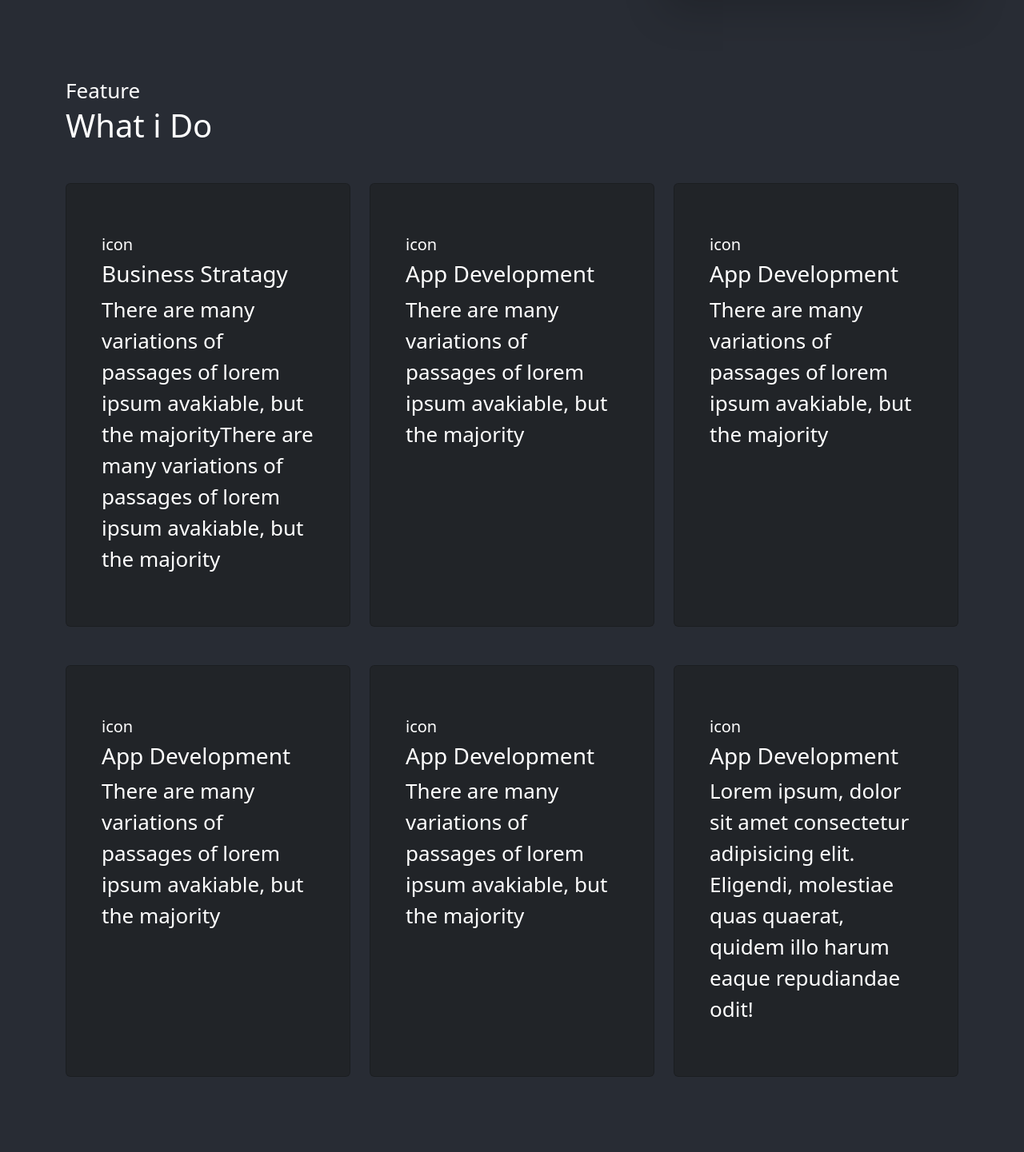
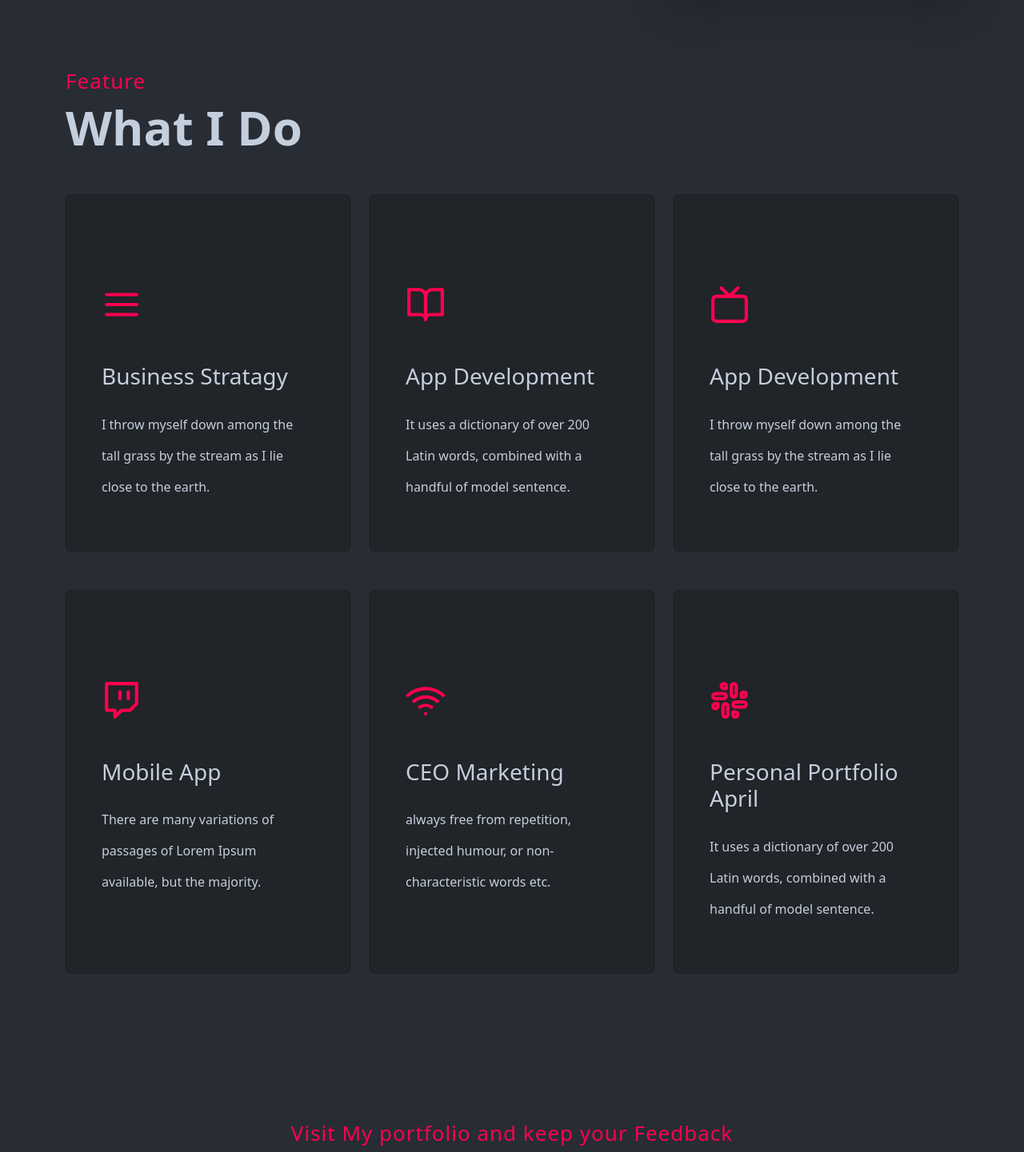
Before and after one commit to AbhishekTyagiOfficial/Portfolio, a React (Create React App) app: page /bsc in a window 1280 px wide. Shown: the part 589-2030 px from the top of the page at 80% size. Built offline with nearby package versions, Linux system fonts and the light colour scheme.

Commit message:
add icon in what_i_do section

```diff
--- a/package.json
+++ b/package.json
@@ -15,6 +15,7 @@
     "react": "^18.2.0",
     "react-bootstrap": "^2.7.4",
     "react-dom": "^18.2.0",
+    "react-icons": "^4.10.1",
     "react-router-dom": "^6.11.1",
     "react-scripts": "5.0.1",
     "react-simple-typewriter": "^5.0.1",
--- a/src/App.css
+++ b/src/App.css
@@ -1,3 +1,7 @@
+:root {
+  --color-lightn: #c4cfde;
+}
+
 .App {
   text-align: center;
 }
@@ -160,3 +164,53 @@ element.style {
 #what_do .card:hover .icon {
   transform: scale(1.1);
 }
+.we_do_text_heading {
+  font-weight: 500;
+  font-size: 24px;
+  line-height: 32px;
+  margin-bottom: 20px;
+  color: #c4cfde;
+}
+
+.we_do_description {
+  font-size: 16px;
+  line-height: 28px;
+  color: #c4cfde;
+  transition: 0.4s;
+}
+.we_do_content
+  .card
+  .card-body
+  .container-fluid
+  .we_do_text
+  .we_do_description:hover {
+  color: red;
+  transition: 0.4s;
+}
+
+.what_do_feature {
+  color: #ff014f;
+  letter-spacing: 1px;
+  display: block;
+  line-height: 14px;
+  margin-bottom: 10px;
+}
+
+.what_do_heading {
+  font-size: 60px;
+  font-weight: 700;
+  line-height: 1.2;
+  color: var(--color-lightn);
+  margin-top: 15px;
+  margin-bottom: 0;
+}
+.icon svg {
+  color: #ff014f;
+}
+.what_do_portfolio {
+  color: #ff014f;
+  letter-spacing: 1px;
+  display: block;
+  line-height: 14px;
+  margin-bottom: 10px;
+}
--- a/src/SocialFollow.js
+++ b/src/SocialFollow.js
@@ -2,6 +2,7 @@ import React from "react";
 import "./App.css";
 
 import { FontAwesomeIcon } from "@fortawesome/react-fontawesome";
+import { FaBeer } from "react-icons/fa";
 import {
   faYoutube,
   faFacebook,
--- a/src/components/Home.js
+++ b/src/components/Home.js
@@ -91,8 +91,8 @@ export default function Home() {
       <div className="container my-5">
         <section id="what_do">
           <div className="what_do_title text-start">
-            <span>Feature</span>
-            <h1 className="what_do_heading ">What i Do</h1>
+            <span className="what_do_feature">Feature</span>
+            <h1 className="what_do_heading ">What I Do</h1>
           </div>
           <div className="row my-5">
             <div className="col-md-4 col-sm-12 col-xs-12 ">
@@ -100,17 +100,32 @@ export default function Home() {
                 <div class="card" id="cards">
                   <div class="card-body my-5 mx-3">
                     <div className="container-fluid">
-                      <div className="icon">
-                        <h5>icon</h5>
+                      <div className="icon my-5">
+                        {/* <h5>icon</h5> */}
+                        <svg
+                          xmlns="http://www.w3.org/2000/svg"
+                          width="50"
+                          height="50"
+                          viewBox="0 0 24 24"
+                          fill="none"
+                          stroke="currentColor"
+                          stroke-width="2"
+                          stroke-linecap="round"
+                          stroke-linejoin="round"
+                          class="feather feather-menu"
+                        >
+                          <line x1="3" y1="12" x2="21" y2="12"></line>
+                          <line x1="3" y1="6" x2="21" y2="6"></line>
+                          <line x1="3" y1="18" x2="21" y2="18"></line>
+                        </svg>
                       </div>
                       <div className="we_do_text">
                         <div className="we_do_text_heading">
                           <h3>Business Stratagy</h3>
                         </div>
-                        <span>
-                          There are many variations of passages of lorem ipsum
-                          avakiable, but the majorityThere are many variations
-                          of passages of lorem ipsum avakiable, but the majority
+                        <span className="we_do_description">
+                          I throw myself down among the tall grass by the stream
+                          as I lie close to the earth.
                         </span>
                       </div>
                     </div>
@@ -123,16 +138,31 @@ export default function Home() {
                 <div class="card" id="cards">
                   <div class="card-body my-5 mx-3">
                     <div className="container-fluid">
-                      <div className="icon">
-                        <h5>icon</h5>
+                      <div className="icon my-5">
+                        {/* <h5>icon</h5> */}
+                        <svg
+                          xmlns="http://www.w3.org/2000/svg"
+                          width="50"
+                          height="50"
+                          viewBox="0 0 24 24"
+                          fill="none"
+                          stroke="currentColor"
+                          stroke-width="2"
+                          stroke-linecap="round"
+                          stroke-linejoin="round"
+                          class="feather feather-book-open"
+                        >
+                          <path d="M2 3h6a4 4 0 0 1 4 4v14a3 3 0 0 0-3-3H2z"></path>
+                          <path d="M22 3h-6a4 4 0 0 0-4 4v14a3 3 0 0 1 3-3h7z"></path>
+                        </svg>
                       </div>
                       <div className="we_do_text">
                         <div className="we_do_text_heading">
                           <h3>App Development</h3>
                         </div>
-                        <span>
-                          There are many variations of passages of lorem ipsum
-                          avakiable, but the majority
+                        <span className="we_do_description">
+                          It uses a dictionary of over 200 Latin words, combined
+                          with a handful of model sentence.
                         </span>
                       </div>
                     </div>
@@ -145,16 +175,37 @@ export default function Home() {
                 <div class="card" id="cards">
                   <div class="card-body my-5 mx-3">
                     <div className="container-fluid">
-                      <div className="icon">
-                        <h5>icon</h5>
+                      <div className="icon icon my-5">
+                        <svg
+                          xmlns="http://www.w3.org/2000/svg"
+                          width="50"
+                          height="50"
+                          viewBox="0 0 24 24"
+                          fill="none"
+                          stroke="currentColor"
+                          stroke-width="2"
+                          stroke-linecap="round"
+                          stroke-linejoin="round"
+                          class="feather feather-tv"
+                        >
+                          <rect
+                            x="2"
+                            y="7"
+                            width="20"
+                            height="15"
+                            rx="2"
+                            ry="2"
+                          ></rect>
+                          <polyline points="17 2 12 7 7 2"></polyline>
+                        </svg>
                       </div>
                       <div className="we_do_text">
                         <div className="we_do_text_heading">
                           <h3>App Development</h3>
                         </div>
-                        <span>
-                          There are many variations of passages of lorem ipsum
-                          avakiable, but the majority
+                        <span className="we_do_description">
+                          I throw myself down among the tall grass by the stream
+                          as I lie close to the earth.
                         </span>
                       </div>
                     </div>
@@ -169,16 +220,30 @@ export default function Home() {
                     <div class="card" id="cards">
                       <div class="card-body my-5 mx-3">
                         <div className="container-fluid">
-                          <div className="icon">
-                            <h5>icon</h5>
+                          <div className=" icon my-5">
+                            {/* <h5>icon</h5> */}
+                            <svg
+                              xmlns="http://www.w3.org/2000/svg"
+                              width="50"
+                              height="50"
+                              viewBox="0 0 24 24"
+                              fill="none"
+                              stroke="currentColor"
+                              stroke-width="2"
+                              stroke-linecap="round"
+                              stroke-linejoin="round"
+                              class="feather feather-twitch"
+                            >
+                              <path d="M21 2H3v16h5v4l4-4h5l4-4V2zm-10 9V7m5 4V7"></path>
+                            </svg>
                           </div>
                           <div className="we_do_text">
                             <div className="we_do_text_heading">
-                              <h3>App Development</h3>
+                              <h3>Mobile App</h3>
                             </div>
-                            <span>
-                              There are many variations of passages of lorem
-                              ipsum avakiable, but the majority
+                            <span className="we_do_description">
+                              There are many variations of passages of Lorem
+                              Ipsum available, but the majority.
                             </span>
                           </div>
                         </div>
@@ -191,16 +256,32 @@ export default function Home() {
                     <div class="card" id="cards">
                       <div class="card-body my-5 mx-3">
                         <div className="container-fluid">
-                          <div className="icon">
-                            <h5>icon</h5>
+                          <div className="icon my-5">
+                            <svg
+                              xmlns="http://www.w3.org/2000/svg"
+                              width="50"
+                              height="50"
+                              viewBox="0 0 24 24"
+                              fill="none"
+                              stroke="currentColor"
+                              stroke-width="2"
+                              stroke-linecap="round"
+                              stroke-linejoin="round"
+                              class="feather feather-wifi"
+                            >
+                              <path d="M5 12.55a11 11 0 0 1 14.08 0"></path>
+                              <path d="M1.42 9a16 16 0 0 1 21.16 0"></path>
+                              <path d="M8.53 16.11a6 6 0 0 1 6.95 0"></path>
+                              <line x1="12" y1="20" x2="12.01" y2="20"></line>
+                            </svg>
                           </div>
                           <div className="we_do_text">
                             <div className="we_do_text_heading">
-                              <h3>App Development</h3>
+                              <h3>CEO Marketing</h3>
                             </div>
-                            <span>
-                              There are many variations of passages of lorem
-                              ipsum avakiable, but the majority
+                            <span className="we_do_description">
+                              always free from repetition, injected humour, or
+                              non-characteristic words etc.
                             </span>
                           </div>
                         </div>
@@ -213,17 +294,37 @@ export default function Home() {
                     <div class="card" id="cards">
                       <div class="card-body my-5 mx-3">
                         <div className="container-fluid">
-                          <div className="icon">
-                            <h5>icon</h5>
+                          <div className="icon my-5">
+                            {/* <h5>icon</h5> */}
+                            <svg
+                              xmlns="http://www.w3.org/2000/svg"
+                              width="50"
+                              height="50"
+                              viewBox="0 0 24 24"
+                              fill="none"
+                              stroke="currentColor"
+                              stroke-width="2"
+                              stroke-linecap="round"
+                              stroke-linejoin="round"
+                              class="feather feather-slack"
+                            >
+                              <path d="M14.5 10c-.83 0-1.5-.67-1.5-1.5v-5c0-.83.67-1.5 1.5-1.5s1.5.67 1.5 1.5v5c0 .83-.67 1.5-1.5 1.5z"></path>
+                              <path d="M20.5 10H19V8.5c0-.83.67-1.5 1.5-1.5s1.5.67 1.5 1.5-.67 1.5-1.5 1.5z"></path>
+                              <path d="M9.5 14c.83 0 1.5.67 1.5 1.5v5c0 .83-.67 1.5-1.5 1.5S8 21.33 8 20.5v-5c0-.83.67-1.5 1.5-1.5z"></path>
+                              <path d="M3.5 14H5v1.5c0 .83-.67 1.5-1.5 1.5S2 16.33 2 15.5 2.67 14 3.5 14z"></path>
+                              <path d="M14 14.5c0-.83.67-1.5 1.5-1.5h5c.83 0 1.5.67 1.5 1.5s-.67 1.5-1.5 1.5h-5c-.83 0-1.5-.67-1.5-1.5z"></path>
+                              <path d="M15.5 19H14v1.5c0 .83.67 1.5 1.5 1.5s1.5-.67 1.5-1.5-.67-1.5-1.5-1.5z"></path>
+                              <path d="M10 9.5C10 8.67 9.33 8 8.5 8h-5C2.67 8 2 8.67 2 9.5S2.67 11 3.5 11h5c.83 0 1.5-.67 1.5-1.5z"></path>
+                              <path d="M8.5 5H10V3.5C10 2.67 9.33 2 8.5 2S7 2.67 7 3.5 7.67 5 8.5 5z"></path>
+                            </svg>
                           </div>
                           <div className="we_do_text">
                             <div className="we_do_text_heading">
-                              <h3>App Development</h3>
+                              <h3>Personal Portfolio April</h3>
                             </div>
-                            <span>
-                              Lorem ipsum, dolor sit amet consectetur
-                              adipisicing elit. Eligendi, molestiae quas
-                              quaerat, quidem illo harum eaque repudiandae odit!
+                            <span className="we_do_description">
+                              It uses a dictionary of over 200 Latin words,
+                              combined with a handful of model sentence.
                             </span>
                           </div>
                         </div>
@@ -242,7 +343,9 @@ export default function Home() {
       <div className="container my-5">
         <section id="what_do">
           <div className="what_do_title text-center">
-            <span>Visit My portfolio and keep your Feedback</span>
+            <span className="what_do_portfolio">
+              Visit My portfolio and keep your Feedback
+            </span>
             <h1 className="what_do_heading ">My Portfolio</h1>
           </div>
           <div className="row my-5">
@@ -269,12 +372,7 @@ export default function Home() {
                           </ul>
                         </div>
                         <div className="we_do_text_heading">
-                          <span>
-                            There are many variations of passages of lorem ipsum
-                            avakiable, but the majorityThere are many variations
-                            of passages of lorem ipsum avakiable, but the
-                            majority
-                          </span>
+                          <span>The services provide for design</span>
                         </div>
                       </div>
                     </div>
@@ -301,12 +399,9 @@ export default function Home() {
                               <li>Development</li>
                               <li>600</li>
                             </ul>
-                          </div>{" "}
+                          </div>
                         </div>
-                        <span>
-                          There are many variations of passages of lorem ipsum
-                          avakiable, but the majority
-                        </span>
+                        <span>Mobile app landing design & app maintain</span>
                       </div>
                     </div>
                   </div>
@@ -329,10 +424,7 @@ export default function Home() {
                         <div className="we_do_text_heading">
                           <h3>App Development</h3>
                         </div>
-                        <span>
-                          There are many variations of passages of lorem ipsum
-                          avakiable, but the majority
-                        </span>
+                        <span>Logo design creativity & Application</span>
                       </div>
                     </div>
                   </div>
@@ -357,10 +449,7 @@ export default function Home() {
                             <div className="we_do_text_heading">
                               <h3>App Development</h3>
                             </div>
-                            <span>
-                              There are many variations of passages of lorem
-                              ipsum avakiable, but the majority
-                            </span>
+                            <span>Mobile app landing design & Services</span>
                           </div>
                         </div>
                       </div>
@@ -383,10 +472,7 @@ export default function Home() {
                             <div className="we_do_text_heading">
                               <h3>App Development</h3>
                             </div>
-                            <span>
-                              There are many variations of passages of lorem
-                              ipsum avakiable, but the majority
-                            </span>
+                            <span>Design for tecnology & services</span>
                           </div>
                         </div>
                       </div>
@@ -409,11 +495,7 @@ export default function Home() {
                             <div className="we_do_text_heading">
                               <h3>App Development</h3>
                             </div>
-                            <span>
-                              Lorem ipsum, dolor sit amet consectetur
-                              adipisicing elit. Eligendi, molestiae quas
-                              quaerat, quidem illo harum eaque repudiandae odit!
-                            </span>
+                            <span>App for tecnology & services</span>
                           </div>
                         </div>
                       </div>
@@ -429,7 +511,10 @@ export default function Home() {
       {/* About */}
       <div className="container mt-5">
         <section id="about">
-          <div className="row" data-aos="fade-down" data-aos-duration="1500">
+          <div
+            className="row"
+            // data-aos="fade-down" data-aos-duration="1500"
+          >
             <h1>About Me</h1>
             <div className="col-md-12 col-sm-12 col-xs-12 text-start my-4">
               <p>
@@ -465,15 +550,15 @@ export default function Home() {
             <div className="row">
               <h5
                 className="text-start"
-                data-aos="fade-down"
-                data-aos-duration="1500"
+                // data-aos="fade-down"
+                // data-aos-duration="1500"
               >
                 Personal Profile
               </h5>
               <div
                 className="col-md-4 col-sm-12 col-xs-12 "
-                data-aos="fade-down"
-                data-aos-duration="1500"
+                // data-aos="fade-down"
+                // data-aos-duration="1500"
               >
                 <ul className="details text-start list-unstyled">
                   <li>
@@ -490,8 +575,8 @@ export default function Home() {
               </div>
               <div
                 className=" col-md-8 col-sm-12 col-xs-12"
-                data-aos="fade-down"
-                data-aos-duration="1500"
+                // data-aos="fade-down"
+                // data-aos-duration="1500"
               >
                 <ul className="details text-start list-unstyled">
                   <li>
@@ -516,15 +601,15 @@ export default function Home() {
             <div className="row">
               <h2
                 className="title_education mb-5"
-                data-aos="fade-down"
-                data-aos-duration="1500"
+                // data-aos="fade-down"
+                // data-aos-duration="1500"
               >
                 My Education
               </h2>
               <div
                 className="col-md-3 col-sm-12 col-xs-12 "
-                data-aos="fade-down"
-                data-aos-duration="1500"
+                // data-aos="fade-down"
+                // data-aos-duration="1500"
               >
                 <Link to="mca">
                   <div className="btn btn-dark w-100 p-3 mb-5">
@@ -534,8 +619,8 @@ export default function Home() {
               </div>
               <div
                 className="col-md-3 col-sm-12 col-xs-12 "
-                data-aos="fade-down"
-                data-aos-duration="1500"
+                // data-aos="fade-down"
+                // data-aos-duration="1500"
               >
                 <Link to="bsc">
                   <div className="btn btn-dark w-100 p-3 mb-5">
@@ -545,8 +630,8 @@ export default function Home() {
               </div>
               <div
                 className="col-md-3 col-sm-12 col-xs-12 "
-                data-aos="fade-down"
-                data-aos-duration="1500"
+                // data-aos="fade-down"
+                // data-aos-duration="1500"
               >
                 <Link to="intermediate">
                   <div className="btn btn-dark w-100 p-3 mb-5">
@@ -556,8 +641,8 @@ export default function Home() {
               </div>
               <div
                 className="col-md-3 col-sm-12 col-xs-12 "
-                data-aos="fade-down"
-                data-aos-duration="1500"
+                // data-aos="fade-down"
+                // data-aos-duration="1500"
               >
                 <Link to="matrix">
                   <div className="btn btn-dark w-100 p-3 mb-5">
@@ -579,8 +664,8 @@ export default function Home() {
                 <div className="col">
                   <div
                     className="card h-100"
-                    data-aos="fade-down"
-                    data-aos-duration="1500"
+                    // data-aos="fade-down"
+                    // data-aos-duration="1500"
                   >
                     <img src={images} className="card-img-top" alt="..." />
                     <div className="card-body text-dark">
@@ -596,8 +681,8 @@ export default function Home() {
                 <div className="col">
                   <div
                     className="card h-100"
-                    data-aos="fade-down"
-                    data-aos-duration="1500"
+                    // data-aos="fade-down"
+                    // data-aos-duration="1500"
                   >
                     <img src={images} className="card-img-top" alt="..." />
                     <div className="card-body text-dark">
@@ -609,8 +694,8 @@ export default function Home() {
                 <div className="col">
                   <div
                     className="card h-100"
-                    data-aos="fade-down"
-                    data-aos-duration="1500"
+                    // data-aos="fade-down"
+                    // data-aos-duration="1500"
                   >
                     <img src={images} className="card-img-top" alt="..." />
                     <div className="card-body text-dark">
@@ -634,8 +719,8 @@ export default function Home() {
               <h1 className="title_contact  my-5">Contact Me</h1>
               <div
                 className="col-md-6 col-sm-12 col-xs-12 my-5"
-                data-aos="fade-down"
-                data-aos-duration="2000"
+                // data-aos="fade-down"
+                // data-aos-duration="2000"
               >
                 <div className="content text-start">
                   <p>
@@ -659,9 +744,8 @@ export default function Home() {
               <div
                 className="col-md-6 col-sm-12 col-xs-12 my-5"
                 // data-aos="fade-down"
-                data-aos="fade-down"
-                data-aos-easing="linear"
-                data-aos-duration="2000"
+                // data-aos-easing="linear"
+                // data-aos-duration="2000"
               >
                 <div className="container">
                   <form
```
Also changed, not shown: 1 other file (tests, documents, lock files or other folders).
